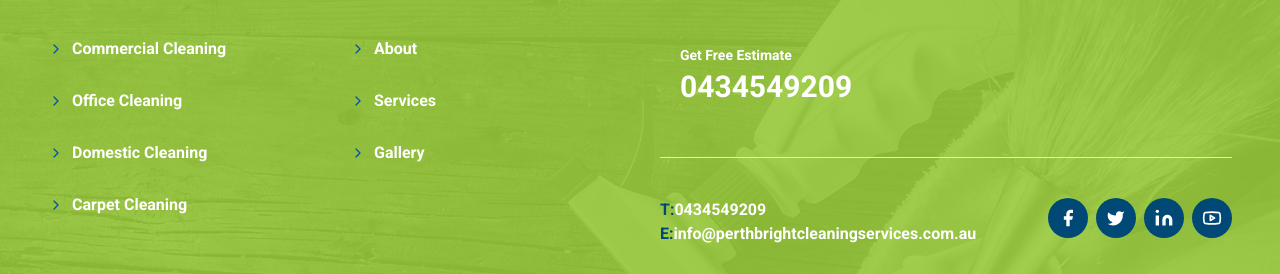
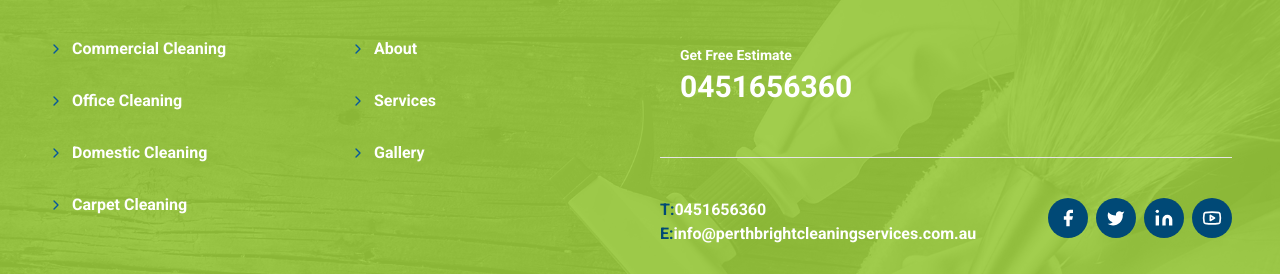
Before and after one commit to ashraf571/cleaning-app, a Next.js app: page / in a window 1280 px wide. Shown: the part 3549-3823 px from the top of the page. Built offline with nearby package versions, Linux system fonts and the light colour scheme.

Commit message:
update phone number

```diff
--- a/components/organisms/FooterSection/ContactUs.tsx
+++ b/components/organisms/FooterSection/ContactUs.tsx
@@ -24,8 +24,7 @@ const ContactUs = () => {
                 Get Free Estimate
               </h5>
               <span className="text-lg md:text-3xl font-semibold text-white">
-                0434549209
-              </span>
+                0451656360              </span>
             </div>
 
             {/* <Phone size={44} className="text-mangoyellow -rotate-90" /> */}
@@ -39,8 +38,7 @@ const ContactUs = () => {
           <div className="flex group">
             <span className="text-cyanblue font-semibold ">T:</span>
             {/* <span className="font-semibold group-hover:text-skyblue">
-              0434549209
-            </span> */}
+              0451656360            </span> */}
             <Link
               className="font-semibold group-hover:text-skyblue cursor-pointer"
               href={`tel:${"0434549209"}`}
@@ -48,8 +46,7 @@ const ContactUs = () => {
               // rel="noopener noreferrer"
             >
               {" "}
-              0434549209
-            </Link>
+              0451656360            </Link>
           </div>
           <div className="flex group">
             <span className="text-cyanblue font-semibold">E:</span>
```
